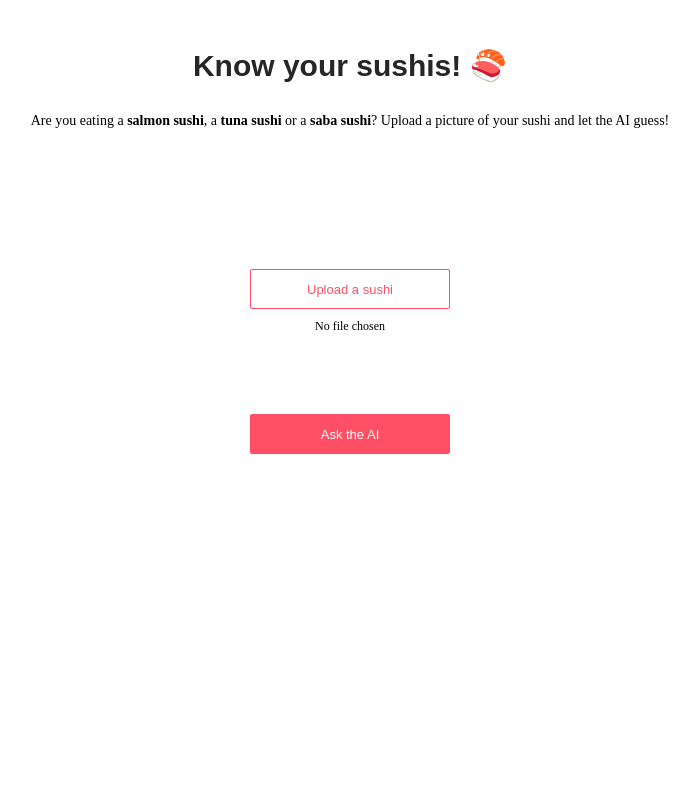
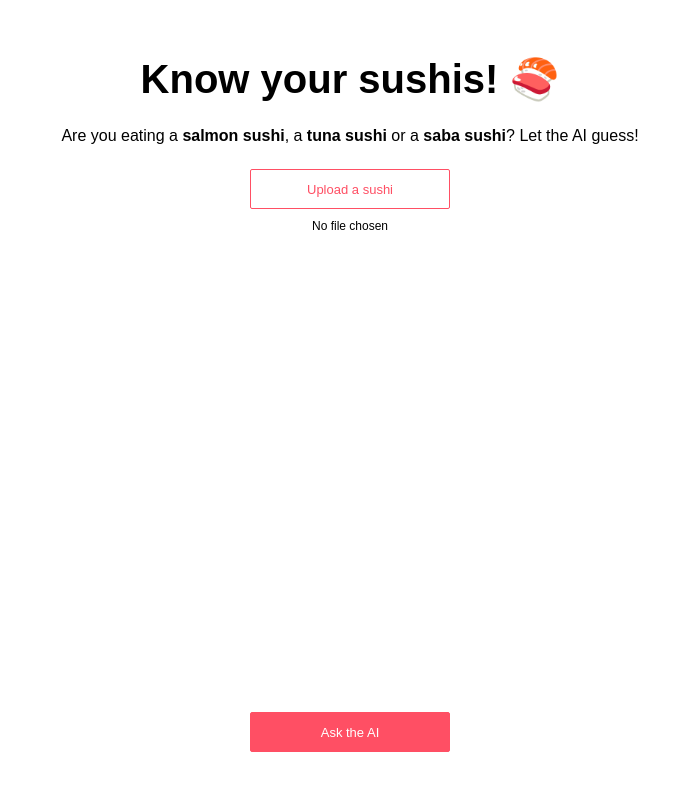
Before and after one commit to yannklein/sushi-ai, a plain HTML site: page app/view/index.html in a window 1280 px wide. Shown: the whole page, without its empty margins (290-989 px from the left). Drawn offline with Linux system fonts and the light colour scheme.

Commit message:
design changes httml+css

```diff
--- a/app/static/style.css
+++ b/app/static/style.css
@@ -1,8 +1,5 @@
 body {
-    background-color: #fff;
-}
-
-h1, h2 {
+  background-color: #fff;
   font-family: sans-serif;
 }
 
@@ -11,25 +8,24 @@ h1, h2 {
 }
 
 .center {
-    margin: auto;
-    padding: 10px 50px;
+    padding: 24px;
     text-align: center;
-    font-size: 14px;
 }
 
 .title {
-    font-size: 30px;
-    margin-top: 1em;
-    margin-bottom: 1em;
-    color: #262626;
+  font-size: 40px;
+  margin: 24px 0;
 }
 
 .content {
-    margin-top: 10em;
+  margin: 24px 0;
 }
 
 .analyze {
-    margin-top: 5em;
+    position: fixed;
+    bottom: 48px;
+    left: 50%;
+    transform: translateX(-50%);
 }
 
 .upload-label {
--- a/app/view/index.html
+++ b/app/view/index.html
@@ -30,8 +30,7 @@
   <div class='center'>
     <h1 class='title'>Know your sushis! 🍣</h1>
     <p>
-      Are you eating a <strong>salmon sushi</strong>, a <strong>tuna sushi</strong> or a <strong>saba sushi</strong>?
-      Upload a picture of your sushi and let the AI guess!
+      Are you eating a <strong>salmon sushi</strong>, a <strong>tuna sushi</strong> or a <strong>saba sushi</strong>? Let the AI guess!
     </p>
     <div class='content'>
       <div class='no-display'>
@@ -49,10 +48,10 @@
       <div>
         <img id='image-picked' class='no-display' alt='Chosen Image' height='200'>
       </div>
+      <div id='result'>
+      </div>
       <div class='analyze'>
         <button id='analyze-button' class='analyze-button' type='button' onclick='analyze()'>Ask the AI</button>
-      </div>
-      <div id='result'>
       </div>
     </div>
   </div>
```
